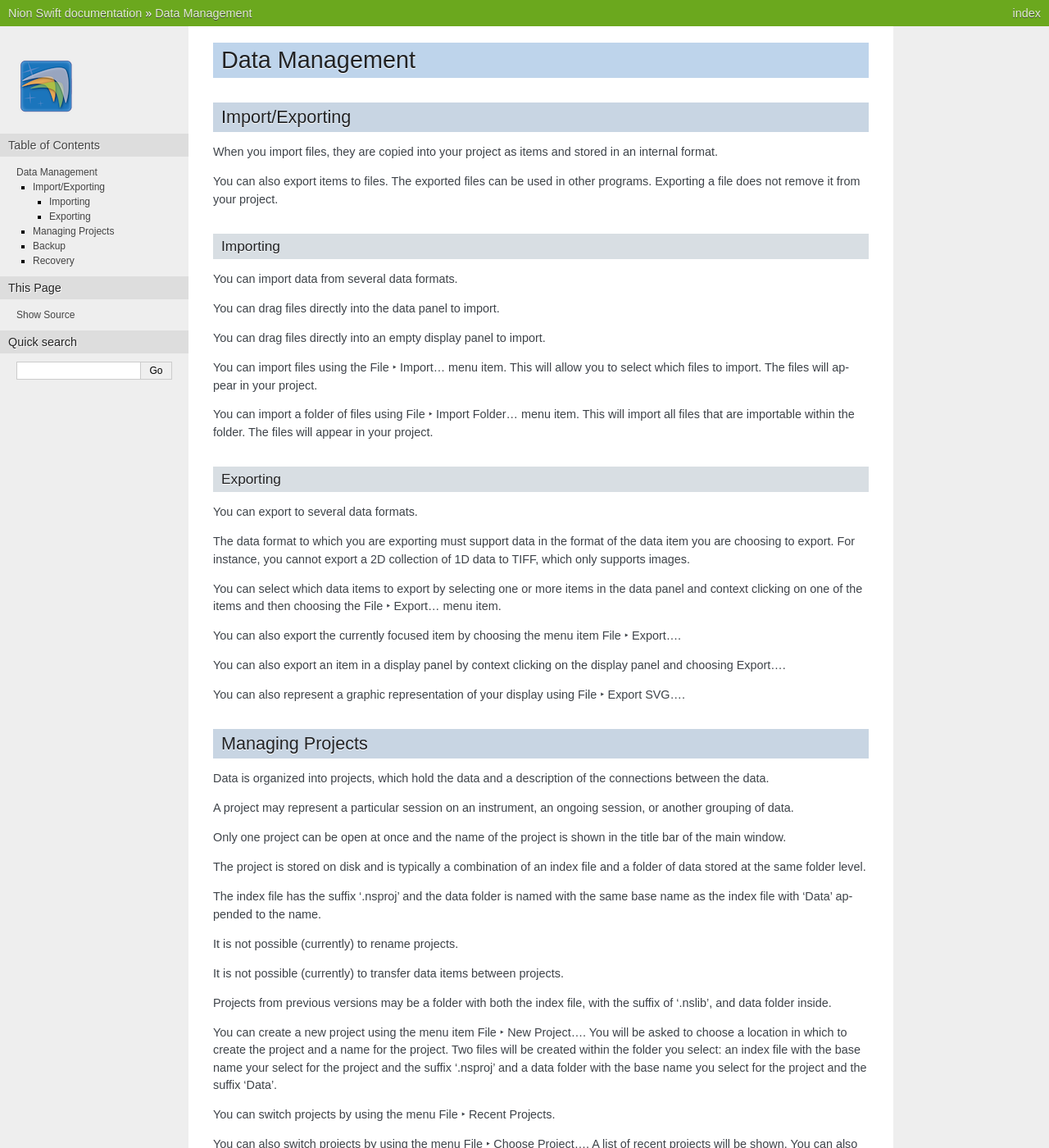
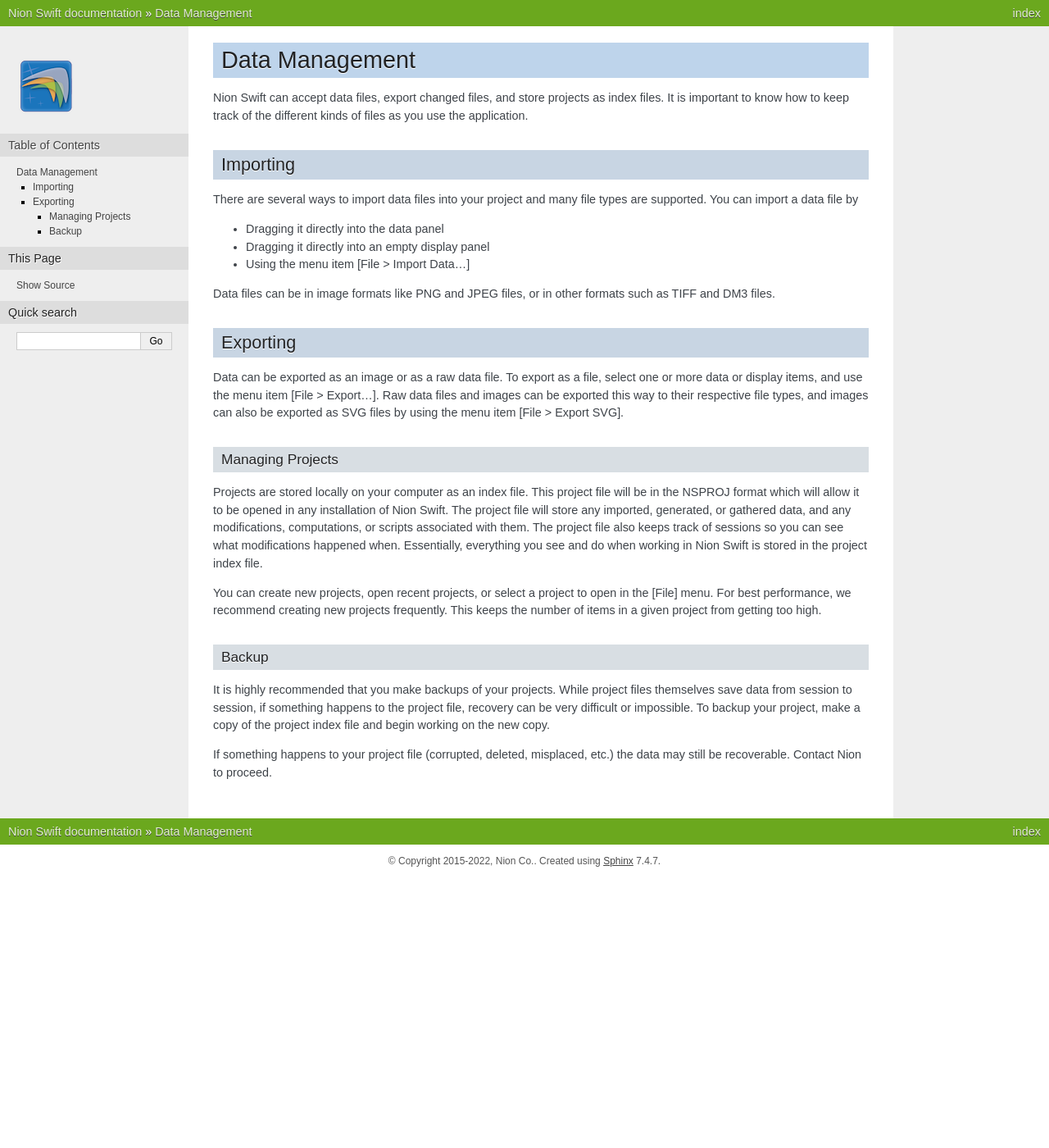
Before and after one commit to nion-software/nionswift, a Sphinx documentation site: the page built from docs/data_management.rst, in a window 1280 px wide and 1400 px high. Shown: the whole window at 82% size. Built offline with Sphinx 7.4.7, drawn with Linux system fonts in a browser that asks for light colours; some of the changed text lies outside the part shown.

Commit message:
New Section Descriptions

```diff
--- a/docs/data_management.rst
+++ b/docs/data_management.rst
@@ -4,89 +4,40 @@
 
 Data Management
 ===============
-
-.. _Import Export:
-
-Import/Exporting
-----------------
-When you import files, they are copied into your project as items and stored in an internal format.
-
-You can also export items to files. The exported files can be used in other programs. Exporting a file does not remove it from your project.
+Nion Swift can accept data files, export changed files, and store projects as index files. It is important to know how to keep track of the different kinds of files as you use the application.
 
 .. _Import:
 
 Importing
 +++++++++
-You can import data from several data formats.
+There are several ways to import data files into your project and many file types are supported. You can import a data file by
 
-You can drag files directly into the data panel to import.
+* Dragging it directly into the data panel
 
-You can drag files directly into an empty display panel to import.
+* Dragging it directly into an empty display panel
 
-You can import files using the :menuselection:`File --> Import...` menu item. This will allow you to select which files to import. The files will appear in your project.
+* Using the menu item [File > Import Data…]
 
-You can import a folder of files using :menuselection:`File --> Import Folder...` menu item. This will import all files that are importable within the folder. The files will appear in your project.
+Data files can be in image formats like PNG and JPEG files, or in other formats such as TIFF and DM3 files.
 
 .. _Export:
 
 Exporting
 +++++++++
-You can export to several data formats.
-
-The data format to which you are exporting must support data in the format of the data item you are choosing to export. For instance, you cannot export a 2D collection of 1D data to TIFF, which only supports images.
-
-You can select which data items to export by selecting one or more items in the data panel and context clicking on one of the items and then choosing the :menuselection:`File --> Export...` menu item.
-
-You can also export the currently focused item by choosing the menu item :menuselection:`File --> Export...`.
-
-You can also export an item in a display panel by context clicking on the display panel and choosing :menuselection:`Export...`.
-
-You can also represent a graphic representation of your display using :menuselection:`File --> Export SVG...`.
+Data can be exported as an image or as a raw data file. To export as a file, select one or more data or display items, and use the menu item [File > Export…]. Raw data files and images can be exported this way to their respective file types, and images can also be exported as SVG files by using the menu item [File > Export SVG].
 
 .. _Managing Projects:
 
 Managing Projects
 -----------------
-Data is organized into projects, which hold the data and a description of the connections between the data.
+Projects are stored locally on your computer as an index file. This project file will be in the NSPROJ format which will allow it to be opened in any installation of Nion Swift. The project file will store any imported, generated, or gathered data, and any modifications, computations, or scripts associated with them. The project file also keeps track of sessions so you can see what modifications happened when. Essentially, everything you see and do when working in Nion Swift is stored in the project index file.
 
-A project may represent a particular session on an instrument, an ongoing session, or another grouping of data.
-
-Only one project can be open at once and the name of the project is shown in the title bar of the main window.
-
-The project is stored on disk and is typically a combination of an index file and a folder of data stored at the same folder level.
-
-The index file has the suffix '.nsproj' and the data folder is named with the same base name as the index file with 'Data' appended to the name.
-
-It is not possible (currently) to rename projects.
-
-It is not possible (currently) to transfer data items between projects.
-
-Projects from previous versions may be a folder with both the index file, with the suffix of '.nslib', and data folder inside.
-
-You can create a new project using the menu item :menuselection:`File --> New Project...`. You will be asked to choose a location in which to create the project and a name for the project. Two files will be created within the folder you select: an index file with the base name your select for the project and the suffix '.nsproj' and a data folder with the base name you select for the project and the suffix 'Data'.
-
-You can switch projects by using the menu :menuselection:`File --> Recent Projects`.
-
-You can also switch projects by using the menu :menuselection:`File --> Choose Project...`. A list of recent projects will be shown. You can also create a new project or open a previous project from the resulting dialog. You can mouse over the list of projects to see their location. You can right-click on a project to open its location or remove it from the list.
-
-You can open an existing project that does not appear in either the choose project dialog or the recent projects menu. Use :menuselection:`File --> Open Project...`. You will be asked to select a file with the suffix of either '.nsproj' or '.nsindex' (for older projects).
-
-We recommend creating new projects frequently in order to keep the number of items per project limited.
+You can create new projects, open recent projects, or select a project to open in the [File] menu. For best performance, we recommend creating new projects frequently. This keeps the number of items in a given project from getting too high.
 
 .. _Backup:
 
 Backup
 ------
-You can back up your project by copying the index file and the data folder.
+It is highly recommended that you make backups of your projects. While project files themselves save data from session to session, if something happens to the project file, recovery can be very difficult or impossible. To backup your project, make a copy of the project index file and begin working on the new copy.
 
-Be sure to exit Nion Swift before backing up the project.
-
-Also take care not to modify multiple copies of the project.
-
-To restore a project, you can copy the index file and data folder to your local machine and then use :menuselection:`File --> Open Project...` to open the restored project.
-
-.. _Recovery:
-
-Recovery
---------
-If you lose your index file or it becomes corrupt, the data in the project may still be recoverable. Contact us to proceed.
+If something happens to your project file (corrupted, deleted, misplaced, etc.) the data may still be recoverable. Contact Nion to proceed.
```
